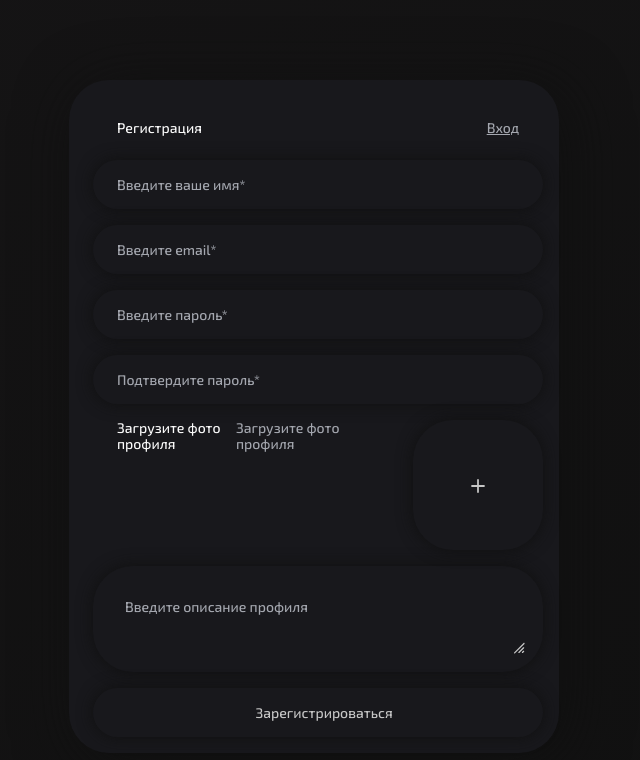
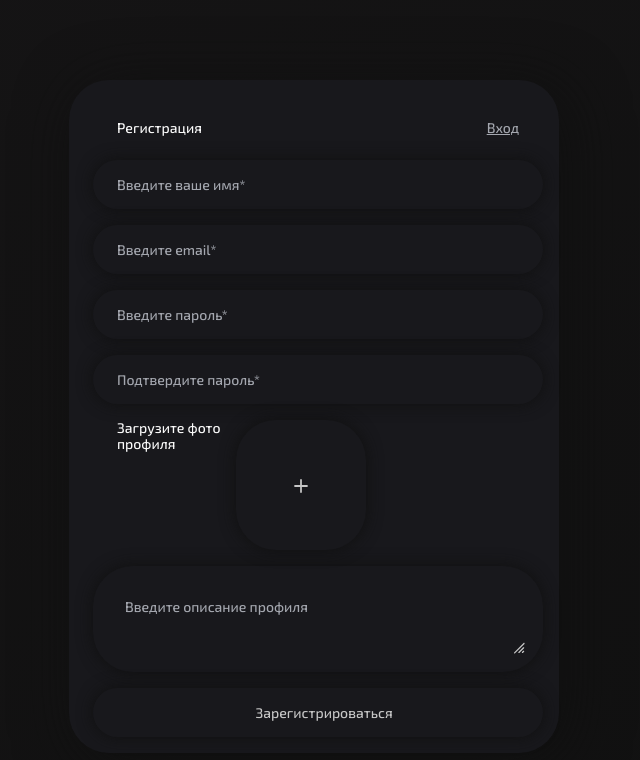
Before and after one commit to kirk741/amadu-frontend, a React (Create React App) app: page /register in a window 1280 px wide. Shown: the top 760 px of the page, without its empty margins (326-966 px from the left). Built offline with nearby package versions, Linux system fonts and the light colour scheme; no server answers.

Commit message:
fix: removed bottom nav for emotion logs

```diff
--- a/src/components/common/FileInput/FileInput.jsx
+++ b/src/components/common/FileInput/FileInput.jsx
@@ -24,7 +24,6 @@ const FileInput = ({ onChange, initialPreview = null }) => {
 
   return (
     <div className={styles.container}>
-      <span className={styles.title}>Загрузите фото профиля</span>
       <label className={styles.uploadCard}>
         <input
           type="file"
```
